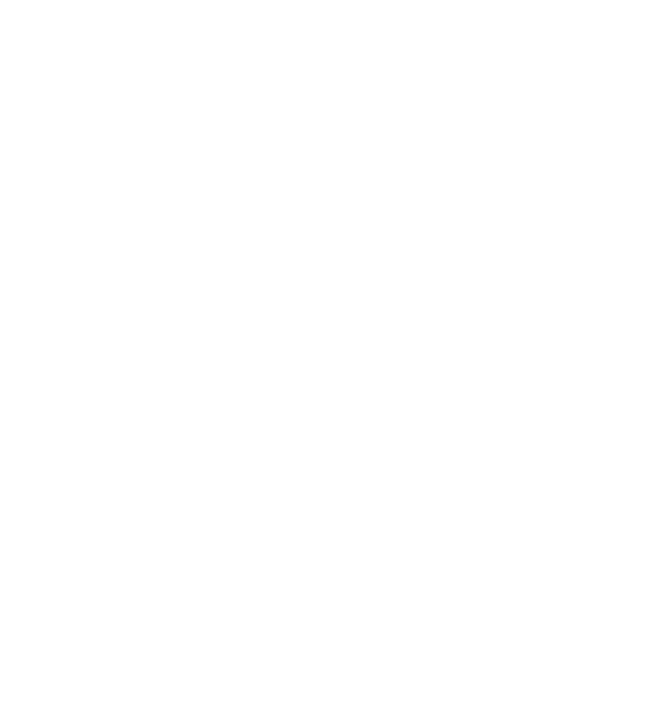
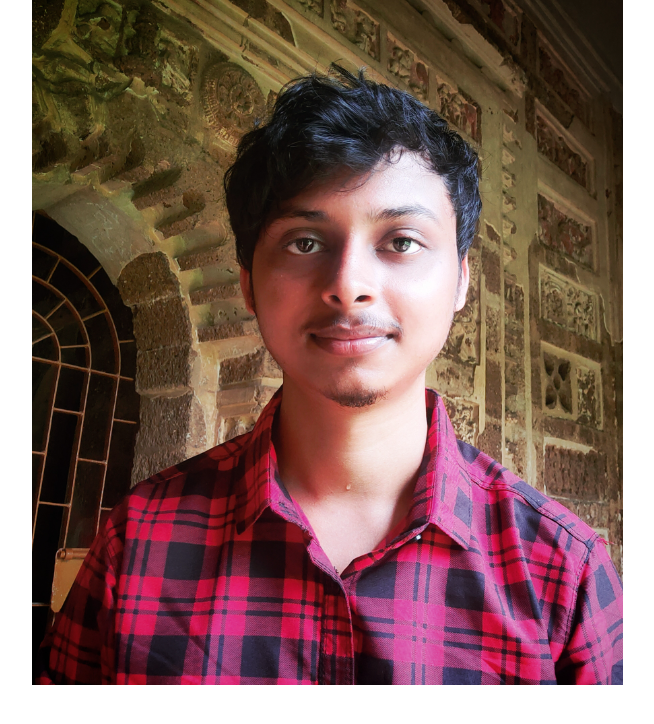
Before and after one commit to subhadip-kundu/PWSkills-Assignments, a plain HTML site: page Building resume tamplate using HTML and CSS/index.html in a window 1280 px wide. Shown: the whole page, without its empty margins (108-762 px from the left). Drawn offline with Linux system fonts and the light colour scheme.

Commit message:
Avatar added

```diff
--- a/Building resume tamplate using HTML and CSS/index.html
+++ b/Building resume tamplate using HTML and CSS/index.html
@@ -1,11 +1,29 @@
 <!DOCTYPE html>
 <html lang="en">
+
 <head>
     <meta charset="UTF-8">
     <meta name="viewport" content="width=device-width, initial-scale=1.0">
     <title>Document</title>
+    <link rel="stylesheet" href="style.css">
+    <link rel="preconnect" href="https://fonts.googleapis.com">
+    <link rel="preconnect" href="https://fonts.gstatic.com" crossorigin>
+    <link
+        href="https://fonts.googleapis.com/css2?family=Roboto:ital,wght@0,100;0,300;0,400;0,500;0,700;0,900;1,100;1,300;1,400;1,500;1,700;1,900&display=swap"
+        rel="stylesheet">
 </head>
+
 <body>
+    <main>
+        <div class="left-part">
+            <div class="avatar">
+                <img src="./000.png" alt="avatar">
+            </div>
+        </div>
+        <div class="right-part">
 
+        </div>
+    </main>
 </body>
+
 </html>
--- /dev/null
+++ b/Building resume tamplate using HTML and CSS/style.css
@@ -0,0 +1,24 @@
+* {
+  margin: 0;
+  padding: 0;
+  box-sizing: border-box;
+}
+
+body {
+  font-family: "Roboto", sans-serif;
+  max-width: 1000px;
+  margin: 0 auto;
+}
+
+main{
+    display: flex;
+    width: 100%;
+}
+
+.left-part{
+    width: 34%;
+}
+
+.right-part{
+    width: 64%;
+}
```
Also changed, not shown: Building resume tamplate using HTML and CSS/000.png (added).
